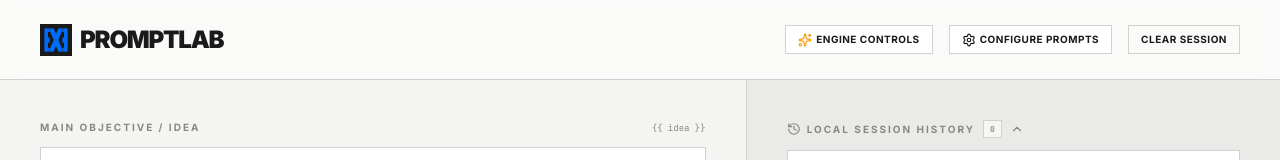
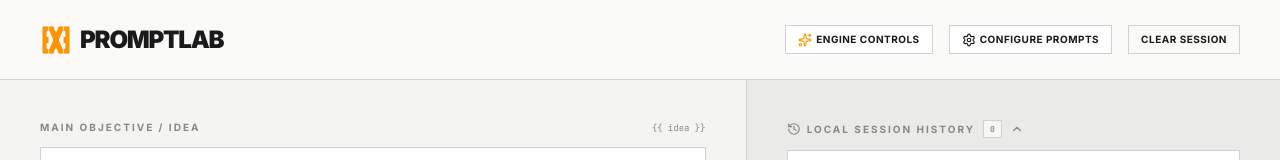
Before and after one commit to taruma/PromptLab, a Next.js app: page / in a window 1280 px wide. Shown: the top 160 px of the page. Built offline with nearby package versions, Linux system fonts and the light colour scheme.

Commit message:
style: replace logo background with invert filter and enlarge

```diff
--- a/app/page.tsx
+++ b/app/page.tsx
@@ -700,13 +700,13 @@ export default function PromptGeneratorPage() {
       <header className="h-20 border-b border-[#D1D1CF] px-4 md:px-10 flex items-center justify-between bg-white/50 backdrop-blur-sm sticky top-0 z-30" id="app-header">
         <div className="flex items-baseline gap-3">
           <h1 className="text-xl md:text-2xl font-black tracking-tighter uppercase flex items-center gap-2">
-            <div className="w-8 h-8 bg-[#1A1A1A] flex items-center justify-center border border-[#1A1A1A] shrink-0">
+            <div className="w-8 h-8 flex items-center justify-center shrink-0">
               <Image
                 src="/logo_promptlab.png"
                 alt="PromptLab Logo"
-                width={24}
-                height={24}
-                className="object-contain"
+                width={28}
+                height={28}
+                className="object-contain invert"
                 referrerPolicy="no-referrer"
               />
             </div>
```
